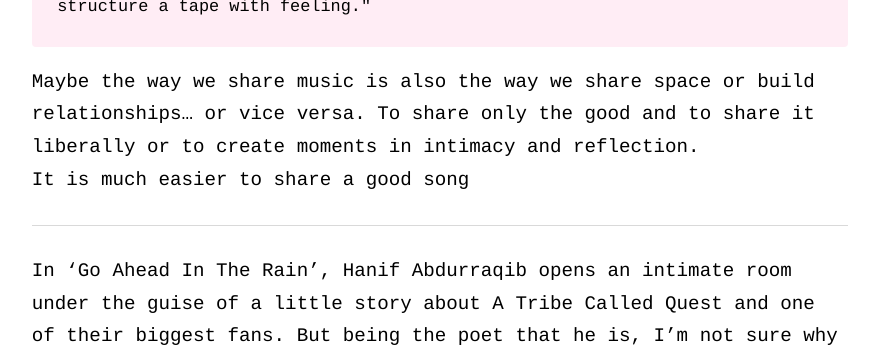
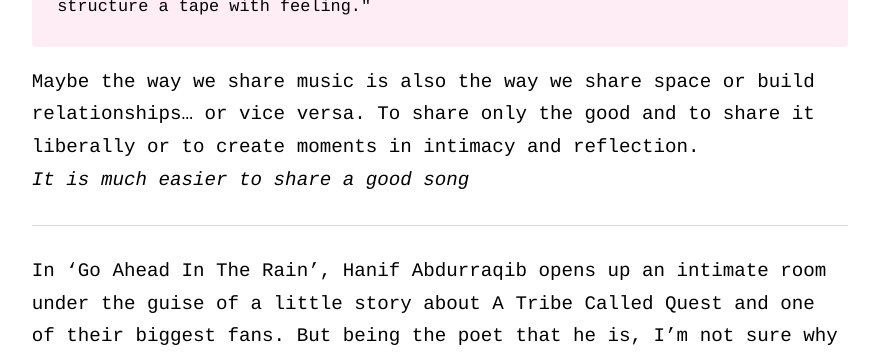
Before and after one commit to geminiworms/talyssagarden.github.io, a Jekyll site: the page built from _notes/on-impact.md, in a window 1280 px wide and 900 px high, scrolled down 1295 px. Shown: the top 358 px of the window, without its empty margins (45-924 px from the left). Built offline with Jekyll 4.4.1, drawn with Linux system fonts in a browser that asks for light colours; some of the changed text lies outside the part shown.

Commit message:
Update on-impact.md

```diff
--- a/_notes/on-impact.md
+++ b/_notes/on-impact.md
@@ -3,15 +3,15 @@
 ---
 #### these are notes taken directly after reading Hanif Abdurraqib's "GO AHEAD IN THE RAIN: NOTES TO A TRIBE CALLED QUEST"
 <hr>
-There's a difference between acknowledging a good song and an impactful song in that the former is significantly more objective than the latter. Anyone can love a good song... but there are the songs that are out of place in the commercial stream or unconventionally created in a way that weeds out the people who weren't really there to listen in the first place. And I should not that this is applicable to sequences of songs in the same way that it applies to singular ones. There are certain sounds & lyrics that are made for a certain listerner. That's what impact is.
+There's a difference between acknowledging a good song and an impactful song in that the former is significantly more objective than the latter. Anyone can love a good song... but there are the songs that are out of place in the commercial stream or unconventionally created in a way that weeds out the people who weren't really there to listen in the first place. And I should note that this is applicable to sequences of songs in the same way that it applies to singular ones. There are certain sounds & lyrics that are made for a certain listener. That's what impact is.
 <hr>
 But it took me a while to understand that not everyone craves the impact more than they crave the good. Not everyone feels the tight air braced in the lung-heart skips a beat-wrinkle between the brow-impact of a sound that carries a story so niche or rightfully abstract that it almost acts as a code, decipherable only to those with a shared experience. So to acknowledge a good song... is to acknowledge a good song. To acknolwedge an impactful song, is to be vulnerable.
 <hr>
 It's comforting to be invited into a space that acknowledges impact over goodness. Whether intentional or not, Abdurraqib spoke of the mixtape in a way that feels true to what I mean:
 <blockquote> "The value of the tape was also the crafting of a mixtape. I am from an era when we learned not to waste songs. If you are creating a cassette that you must listen to all the way through, and you are crafting it with your own hands and your own ideas, then it is on you not to waste sounds and to structure a tape with feeling." </blockquote>
 Maybe the way we share music is also the way we share space or build relationships... or vice versa. To share only the good and to share it liberally or to create moments in intimacy and reflection.<br>
-It is much easier to share a good song <br>
+*It is much easier to share a good song* <br>
 <hr>
-In 'Go Ahead In The Rain', Hanif Abdurraqib opens an intimate room under the guise of a little story about A Tribe Called Quest and one of their biggest fans. But being the poet that he is, I'm not sure why I walked out of the room so surprised (I shed tears). It's a story about hip hop, sure, and it's a story about Abdurraqib himself, but it's also a story about a culture that doesn't belong to me... and as I sat in this room, fully aware of the intimacy and the vulnerability necessary to take the impactful sounds of a 90s rap group and put everything that came with it out on a table for every reader--regardless of identity-- to see and dissect freely, my own vulnerability got pulled out from the corner I hide it in and pushed back right into my face. It said, "this is what it looks like to make words out of feeling... and to trace that feeling to an origin. And to share it, engage with it, and be fearlessly meaningful."
+In 'Go Ahead In The Rain', Hanif Abdurraqib opens up an intimate room under the guise of a little story about A Tribe Called Quest and one of their biggest fans. But being the poet that he is, I'm not sure why I walked out of the room so surprised (I shed tears). It's a story about hip hop, sure, and it's a story about Abdurraqib himself, but it's also a story about a culture that doesn't belong to me... and as I sat in this room, fully aware of the intimacy and the vulnerability necessary to take the impactful sounds of a 90s rap group and put everything that came with it out on a table for every reader--regardless of identity-- to see and dissect freely, my own vulnerability got pulled out from the corner I hide it in and pushed back right into my face. It said, "this is what it looks like to make words out of feeling... and to trace that feeling to an origin. And to share it, engage with it, and be fearlessly meaningful."
 <hr>
 Use the mediums you know best-- start with something simple. Share a song, share art, share culture, and then maybe, you will find your words.
```
